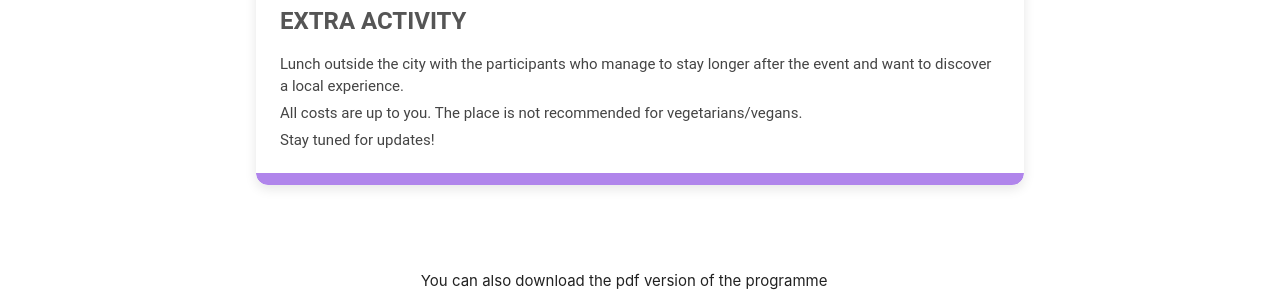
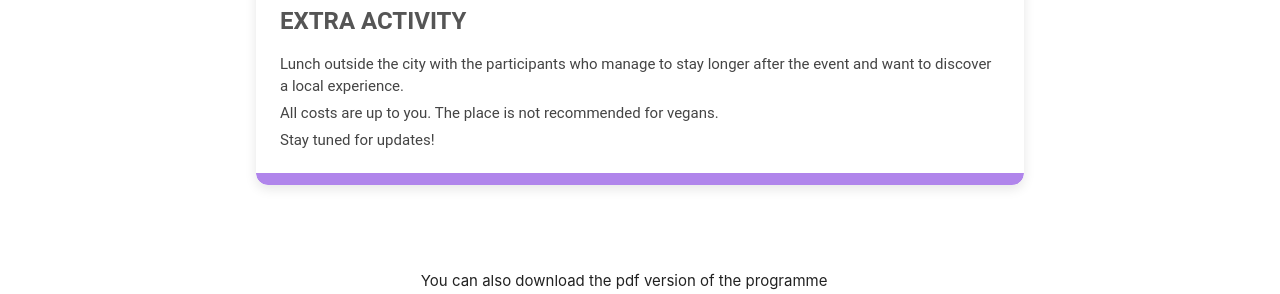
Before and after one commit to ai-sf/gipe, a Jekyll site: the page built from schedule.html, in a window 1280 px wide and 900 px high, scrolled down 4753 px. Shown: the part 237-531 px from the top of the window. Built offline with Jekyll 4.4.1, drawn with Linux system fonts in a browser that asks for light colours; nearby versions of some CDN libraries.

Commit message:
tolto vegetariani

```diff
--- a/_data/schedule.yml
+++ b/_data/schedule.yml
@@ -259,5 +259,5 @@ physicist Paolo Budinich."
       title: "EXTRA ACTIVITY"
       descriptions:
         - "Lunch outside the city with the participants who manage to stay longer after the event and want to discover a local experience."
-        - "All costs are up to you. The place is not recommended for vegetarians/vegans."
+        - "All costs are up to you. The place is not recommended for vegans."
         - "Stay tuned for updates!"
```
